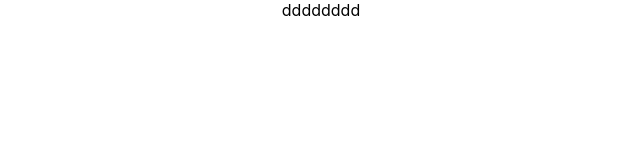
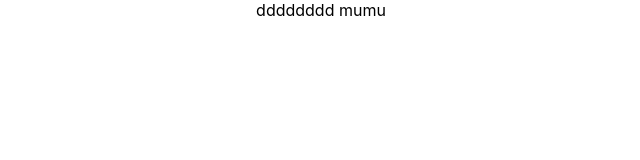
Before and after one commit to algnot/g03-react, a React (Create React App) app: page / in a window 1280 px wide. Shown: the top 160 px of the page, without its empty margins (319-959 px from the left). Built offline with nearby package versions, Linux system fonts and the light colour scheme.

Commit message:
mumu message

```diff
--- a/src/App.js
+++ b/src/App.js
@@ -4,7 +4,7 @@ import './App.css';
 function App() {
   return (
     <div className="App">
-      dddddddd
+      dddddddd mumu
     </div>
   );
 }
```
